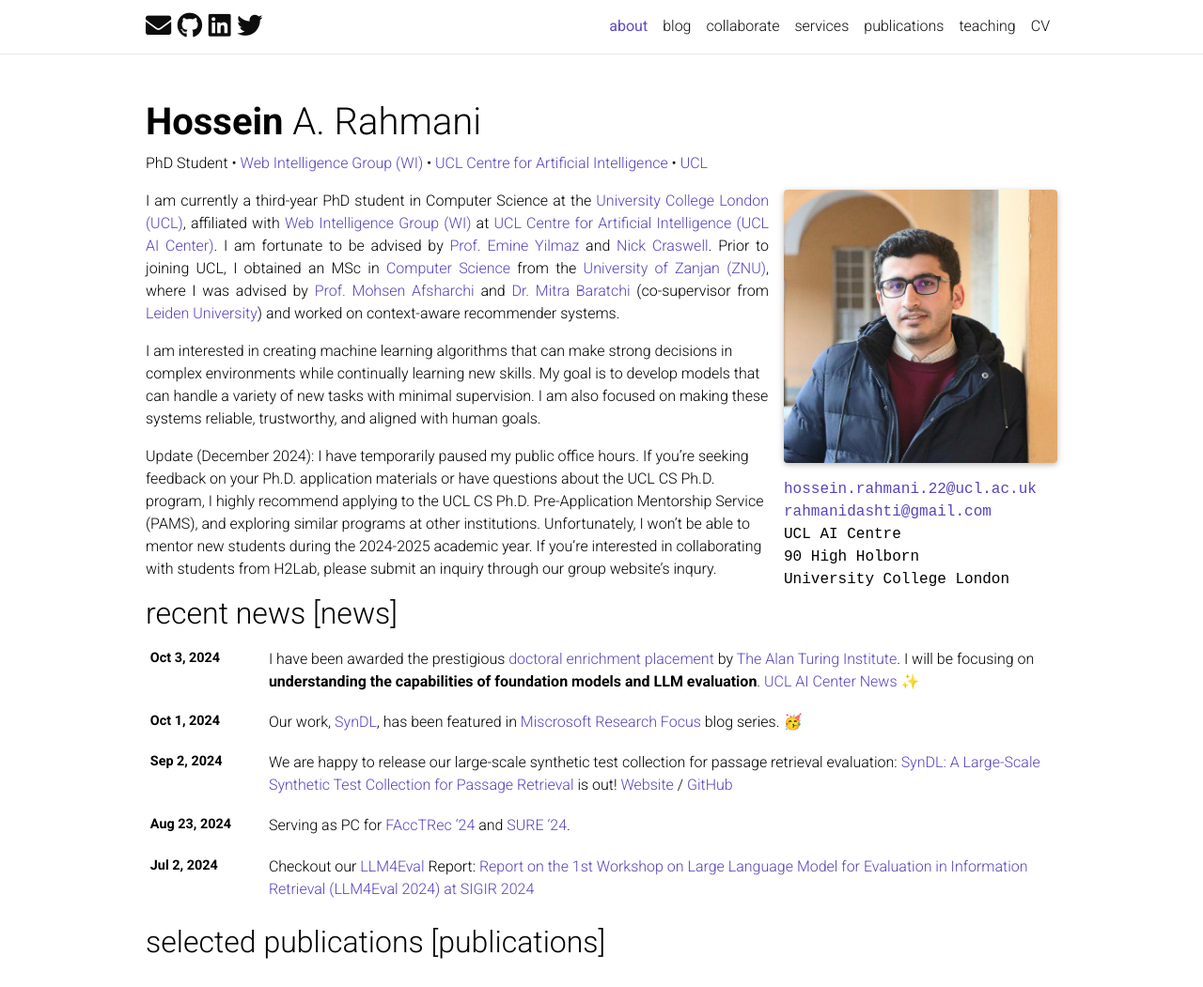
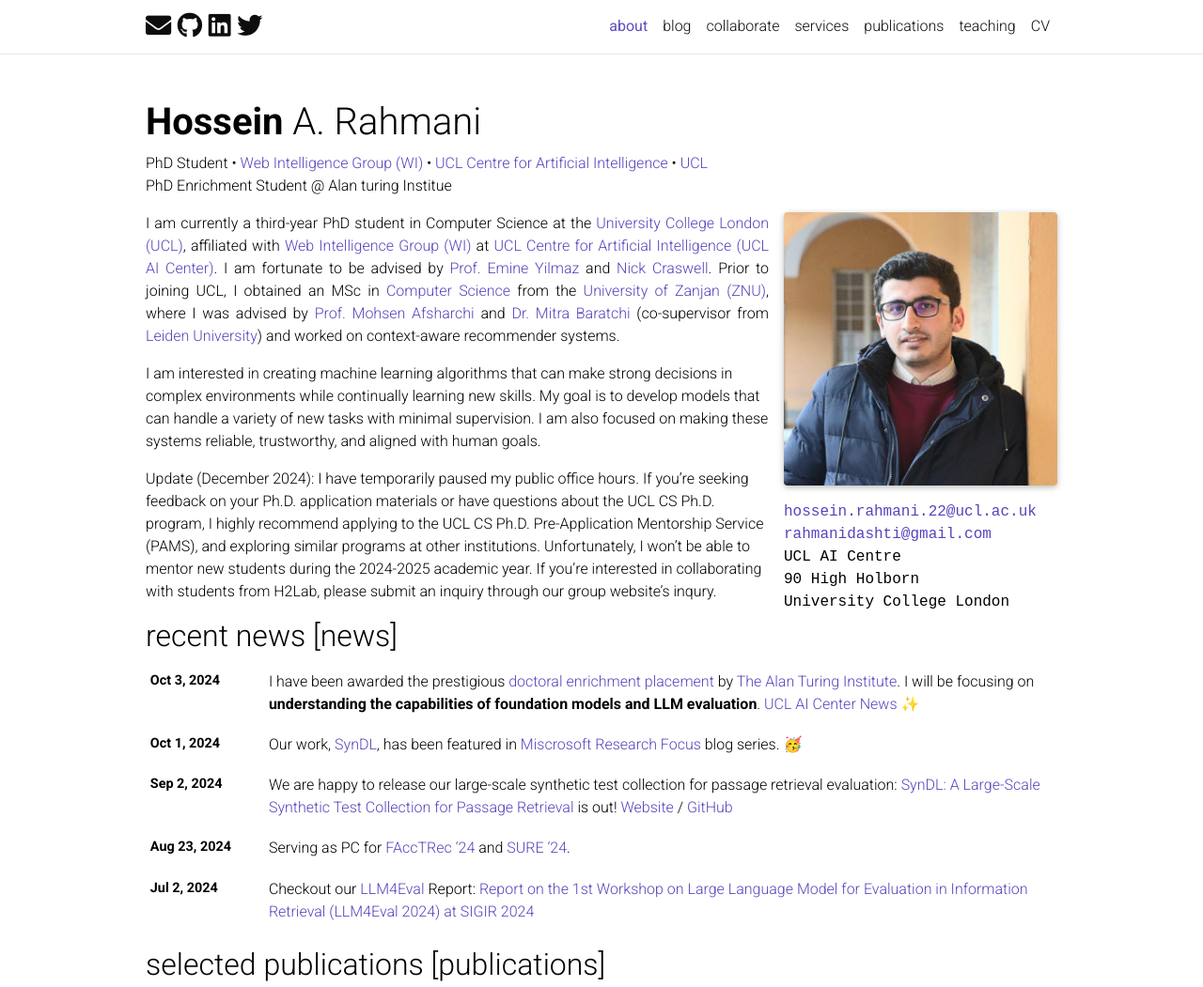
Before and after one commit to rahmanidashti/rahmanidashti.github.io, a Jekyll site: the page built from _pages/about.md, in a window 1280 px wide and 1364 px high, cut to the strip 0-1051 px from the top of the window. Shown: the whole strip at 94% size. Built offline with Jekyll 4.4.1, drawn with Linux system fonts in a browser that asks for light colours; full-size pictures stand in for the smaller copies a plugin makes; emoji names are drawn with the system emoji font; comment, search, counter and statistics services are not loaded; a style sheet for code colours, icons or effects is not loaded.

Commit message:
Update about.md

```diff
--- a/_pages/about.md
+++ b/_pages/about.md
@@ -2,7 +2,7 @@
 layout: about
 title: about
 permalink: /
-subtitle:  PhD Student • <a href='http://wi.cs.ucl.ac.uk/'>Web Intelligence Group (WI)</a> • <a href='https://www.ucl.ac.uk/ai-centre/ucl-centre-artificial-intelligence'>UCL Centre for Artificial Intelligence</a> • <a href='https://www.ucl.ac.uk/'>UCL</a>
+subtitle:  PhD Student • <a href='http://wi.cs.ucl.ac.uk/'>Web Intelligence Group (WI)</a> • <a href='https://www.ucl.ac.uk/ai-centre/ucl-centre-artificial-intelligence'>UCL Centre for Artificial Intelligence</a> • <a href='https://www.ucl.ac.uk/'>UCL</a> <br> PhD Enrichment Student @ Alan turing Institue
 
 profile:
   align: right
```
